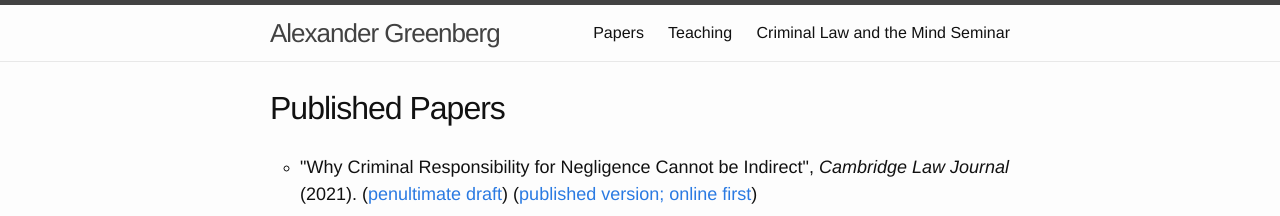
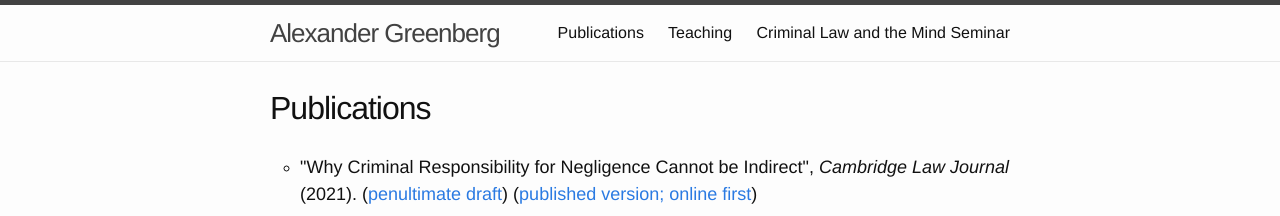
Before and after one commit to alexandergreenberg/alexandergreenberg.github.io, a Jekyll site: the page built from pages/01_Publications.html, in a window 1280 px wide. Shown: the top 216 px of the page. Built offline with Jekyll 4.4.1, drawn with Linux system fonts in a browser that asks for light colours; some web fonts are replaced.

Commit message:
Update 01_Publications.html

```diff
--- a/pages/01_Publications.html
+++ b/pages/01_Publications.html
@@ -1,8 +1,8 @@
 ---
 layout: page
-title: Papers
+title: Publications
 menu: main
-permalink: /papers/
+permalink: /publications/
 ---
 <script type="text/javascript"> //This script is a modification of the one from here: http://www.webdeveloper.com/forum/showthread.php?77389-Expand-Collapse-Paragraph
 function toggleMe(a){
```
